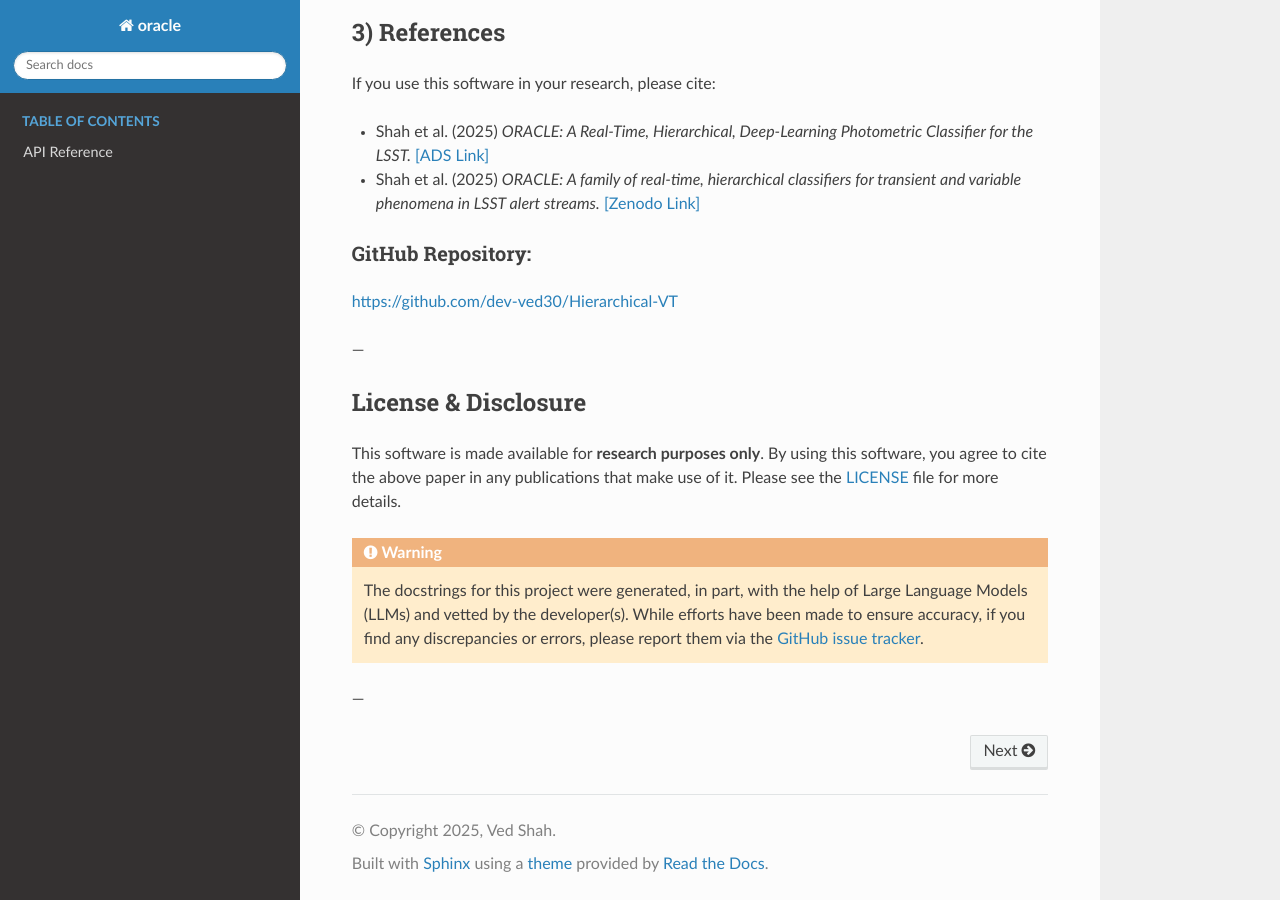
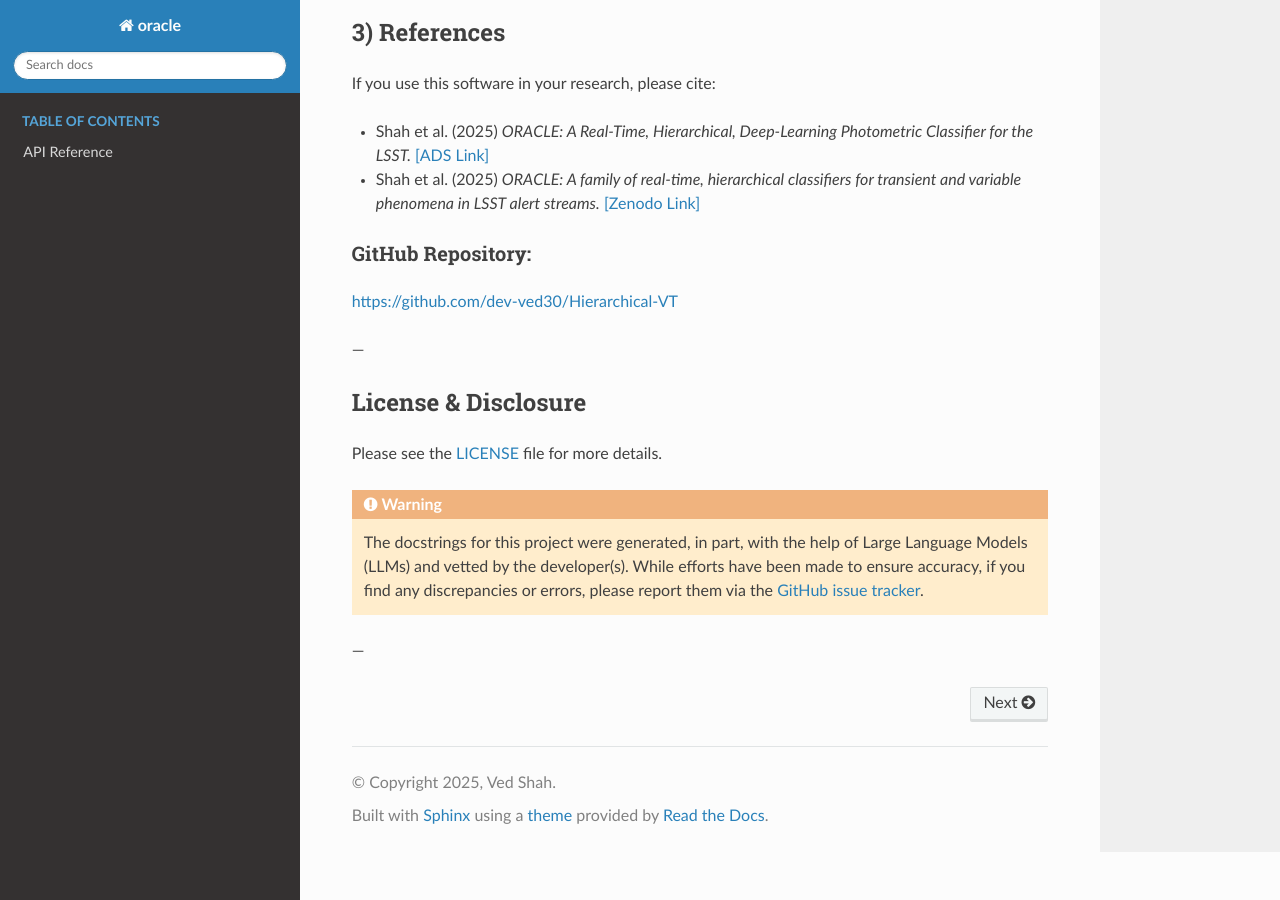
Before and after one commit to dev-ved30/Oracle, a Sphinx documentation site: the page built from docs/index.rst, in a window 1280 px wide and 900 px high, scrolled down 2351 px. Built offline with Sphinx 7.4.7 and the Read the Docs theme 3.1.0, drawn with Linux system fonts in a browser that asks for light colours; pages that are not in the unit, such as notebooks, are missing from menus.

Commit message:
updated docs

```diff
--- a/docs/index.rst
+++ b/docs/index.rst
@@ -127,8 +127,6 @@ GitHub Repository:
 License & Disclosure
 --------------------
 
-This software is made available for **research purposes only**.
-By using this software, you agree to cite the above paper in any publications that make use of it.
 Please see the `LICENSE <https://github.com/dev-ved30/Hierarchical-VT/blob/main/LICENSE>`_ file for more details.
 
 
```
Also changed, not shown: 5 other files.
